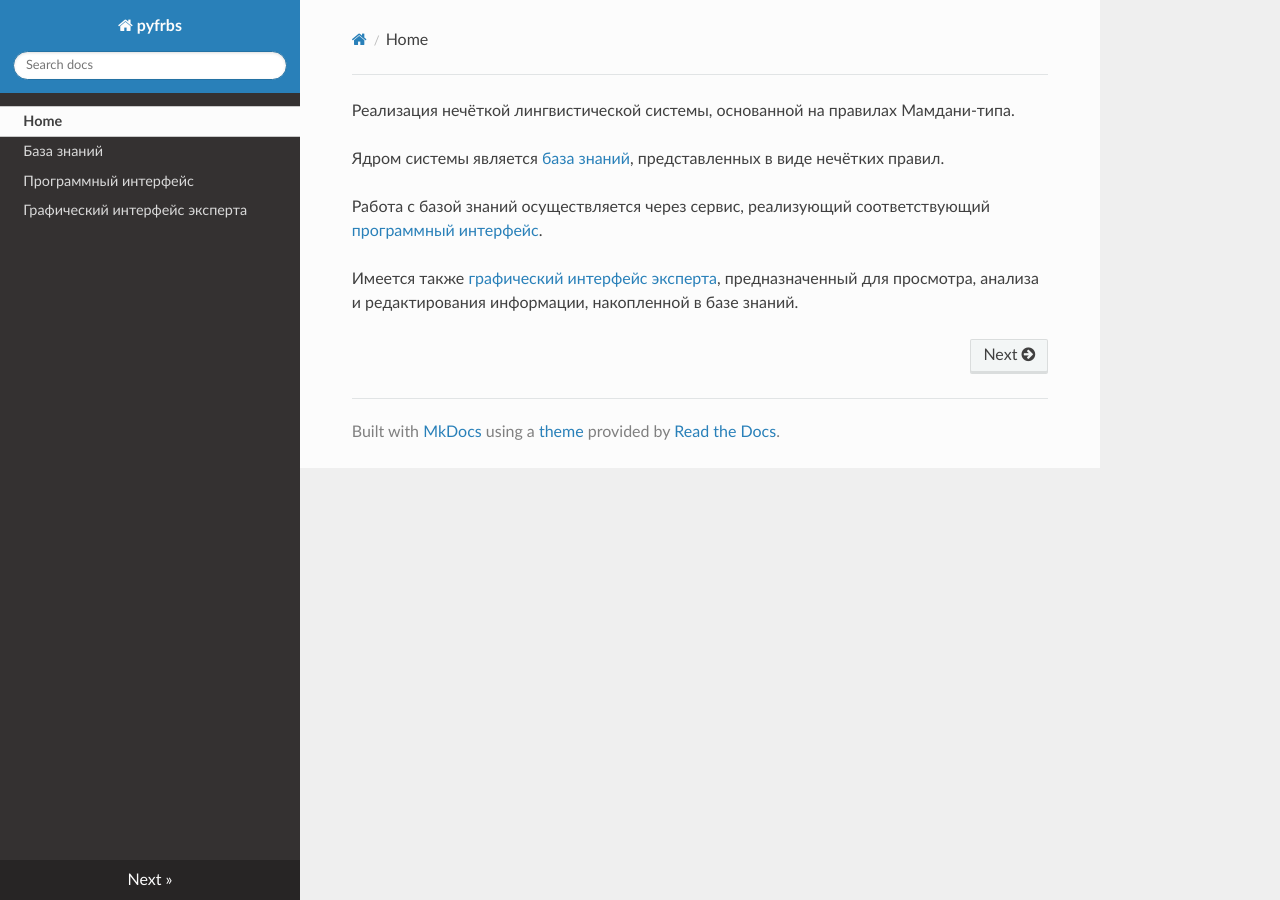
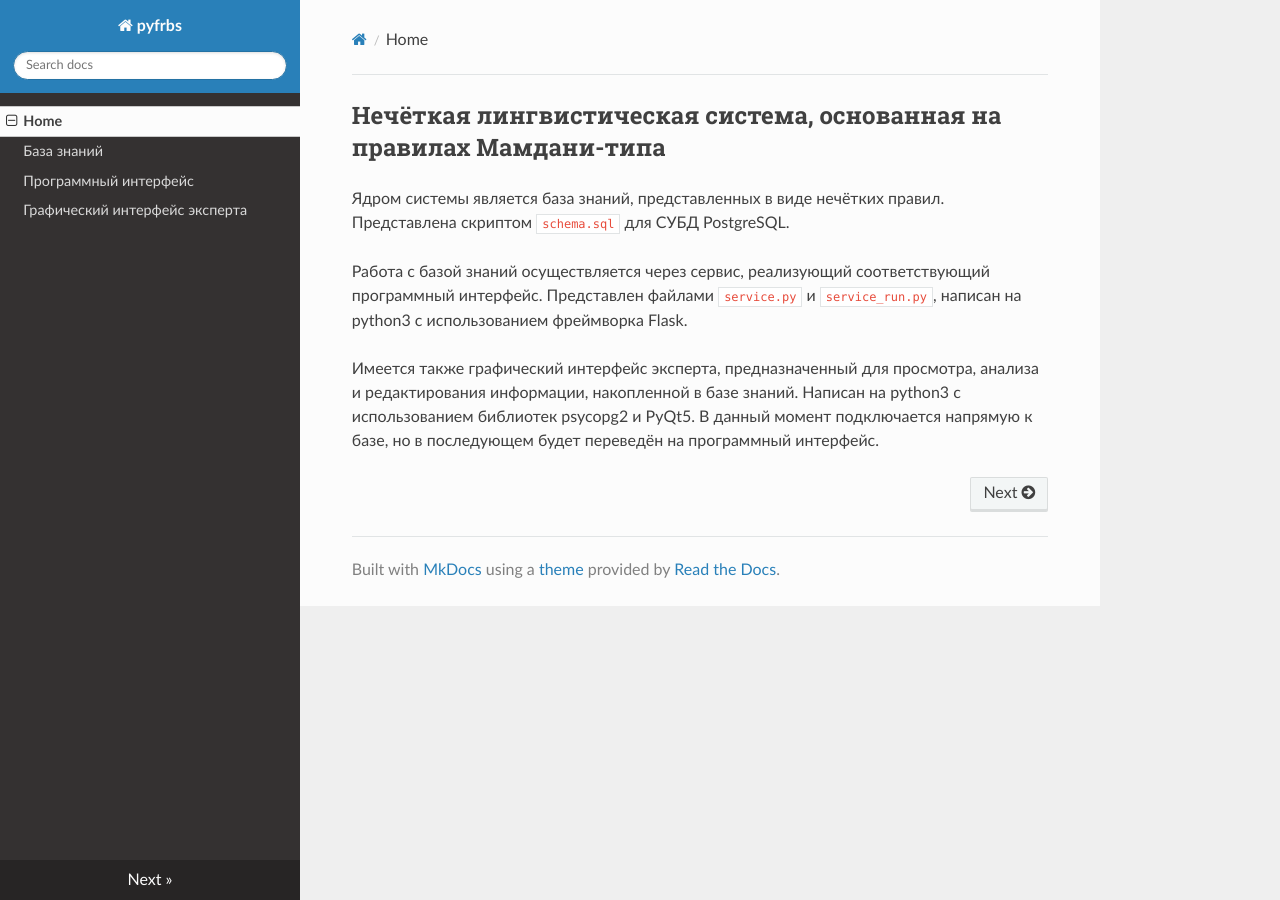
Before and after one commit to chrinide/pyfrbs, an MkDocs documentation site: the page built from docs/index.md, in a window 1280 px wide. Built offline with MkDocs 1.6.1, drawn with Linux system fonts in a browser that asks for light colours; nearby versions of some CDN libraries; old or Windows-style settings are respelled for this version of MkDocs.

Commit message:
Update README & index

```diff
--- a/docs/index.md
+++ b/docs/index.md
@@ -1,7 +1,8 @@
-Реализация нечёткой лингвистической системы, основанной на правилах Мамдани-типа.
+Нечёткая лингвистическая система, основанная на правилах Мамдани-типа
+---------------------------------------------------------------------
 
-Ядром системы является [база знаний](https://pyfrbs.readthedocs.org/en/latest/schema), представленных в виде нечётких правил.
+Ядром системы является база знаний, представленных в виде нечётких правил. Представлена скриптом `schema.sql` для СУБД PostgreSQL.
 
-Работа с базой знаний осуществляется через сервис, реализующий соответствующий [программный интерфейс](https://pyfrbs.readthedocs.org/en/latest/schema).
+Работа с базой знаний осуществляется через сервис, реализующий соответствующий программный интерфейс. Представлен файлами `service.py` и `service_run.py`, написан на python3 с использованием фреймворка Flask.
 
-Имеется также [графический интерфейс эксперта](https://pyfrbs.readthedocs.org/en/latest/expert), предназначенный для просмотра, анализа и редактирования информации, накопленной в базе знаний.
+Имеется также графический интерфейс эксперта, предназначенный для просмотра, анализа и редактирования информации, накопленной в базе знаний. Написан на python3 с использованием библиотек psycopg2 и PyQt5. В данный момент подключается напрямую к базе, но в последующем будет переведён на программный интерфейс.
```
Also changed, not shown: README.md (+7 -4 lines).
